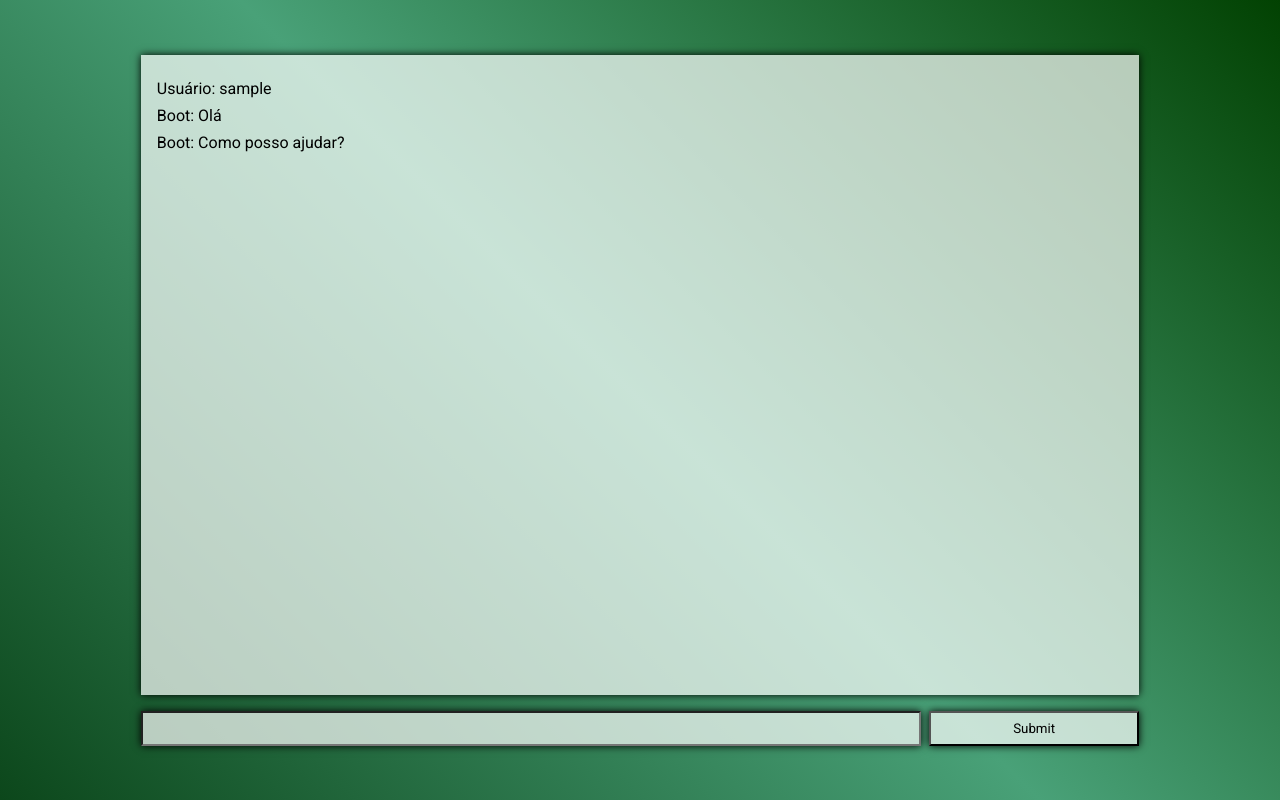
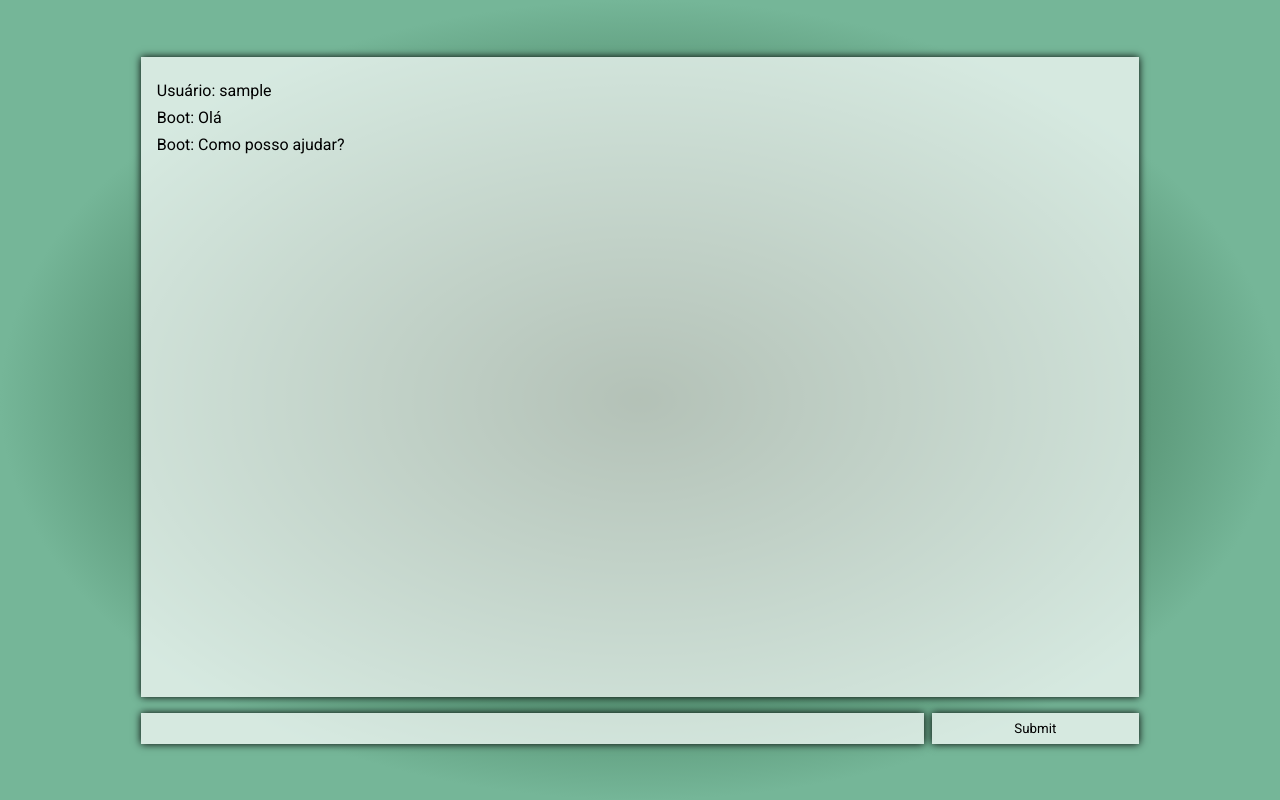
Before and after one commit to aslinsjr/projeto-estagio, a plain HTML site: page index.html in a window 1280 px wide. Both pictures are taken after typing "Sample" into the empty fields and a click on the input 1034 px from the left and 728 px from the top of the page. Drawn offline with Linux system fonts and the light colour scheme.

Commit message:
Refatoração dos templates

```diff
--- a/script.js
+++ b/script.js
@@ -4,48 +4,34 @@ const menssagemInput = document.querySelector("#message-input")
 
 const submitBtn = document.querySelector("#submit-btn")
 
-function printingUserMessage(mensagem) {
-    const template = `<div class="user message">
-        <p>Usuário: ${mensagem}</p>
-        </div>`
+function printingMessage(message, divClass, author) {
+    const template = `<div class="${divClass} message">
+    <p>${author}: ${message}</p>
+    </div>`
 
     const parser = new DOMParser();
     const htmlTemplate = parser.parseFromString(template, "text/html");
-    const userMessage = htmlTemplate.querySelector(".user")
-    chatDisplay.appendChild(userMessage);
+    const messageDiv = htmlTemplate.querySelector(`.${divClass}`)
+    chatDisplay.appendChild(messageDiv);
+}
+
+function printingUserMessage(mensagem) {
+
+    printingMessage(mensagem, "user", "Usuário")
+
 }
 
 function printingBootReturn(mensagem) {
 
-    let bootMessage
+    let message
 
-    if (mensagem || mensagem === "olá") {
-        bootMessage = "Olá"
+    if (mensagem) {
+        message = "Olá"
     }
 
-    const template = `<div class="boot message">
-        <p>Boot: ${bootMessage}</p>
-        </div>`
+    printingMessage(message, "boot", "Boot")
 
-    const parser = new DOMParser();
-    const htmlTemplate = parser.parseFromString(template, "text/html");
-    const bootMessageDiv = htmlTemplate.querySelector(".boot")
-    chatDisplay.appendChild(bootMessageDiv);
 }
-
-function printingBootMessage() {
-
-    const template = `<div class="boot message">
-        <p>Boot: Como posso ajudar?</p>
-        </div>`
-
-    const parser = new DOMParser();
-    const htmlTemplate = parser.parseFromString(template, "text/html");
-    const bootMessageDiv = htmlTemplate.querySelector(".boot")
-    chatDisplay.appendChild(bootMessageDiv);
-}
-
-
 
 
 menssagemInput.addEventListener("change", (e) => {
@@ -67,7 +53,7 @@ menssagemInput.addEventListener("change", (e) => {
         }, 1000)
 
         setTimeout(() => {
-            printingBootMessage()
+            printingMessage("Como posso ajudar?", "boot", "Boot")
         }, 2000)
 
 
--- a/style.css
+++ b/style.css
@@ -14,7 +14,7 @@ form {
     justify-content: center;
     padding: 1rem;
     gap: 1rem;
-    background-image: linear-gradient(45deg, rgb(12, 71, 27), rgb(73, 161, 120), rgb(2, 66, 2));
+    background-image: radial-gradient(closest-side, rgb(2, 48, 13), rgb(117, 182, 152));
 }
 
 .chat-display {
@@ -37,6 +37,11 @@ input {
     padding: 0.5rem;
     box-shadow: 0 0 0.5rem 0 black;
     background-color: rgba(255, 255, 255, 0.7);
+    border: none;
+}
+
+input:focus {
+    outline: none;
 }
 
 input[type="text"] {
@@ -55,3 +60,10 @@ input[type="submit"]:hover {
 .message {
     margin: 0.5rem 0;
 }
+
+
+@media screen and (max-width: 600px) {
+    .chat-display {
+        height: 50vh;
+    }
+}
```
